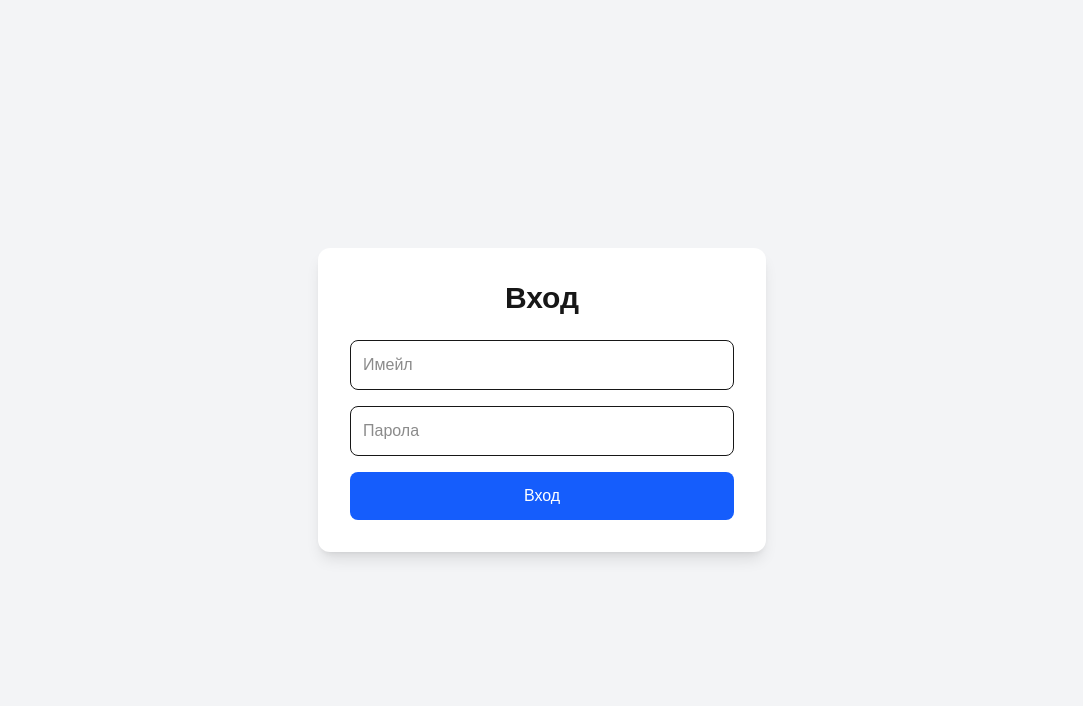
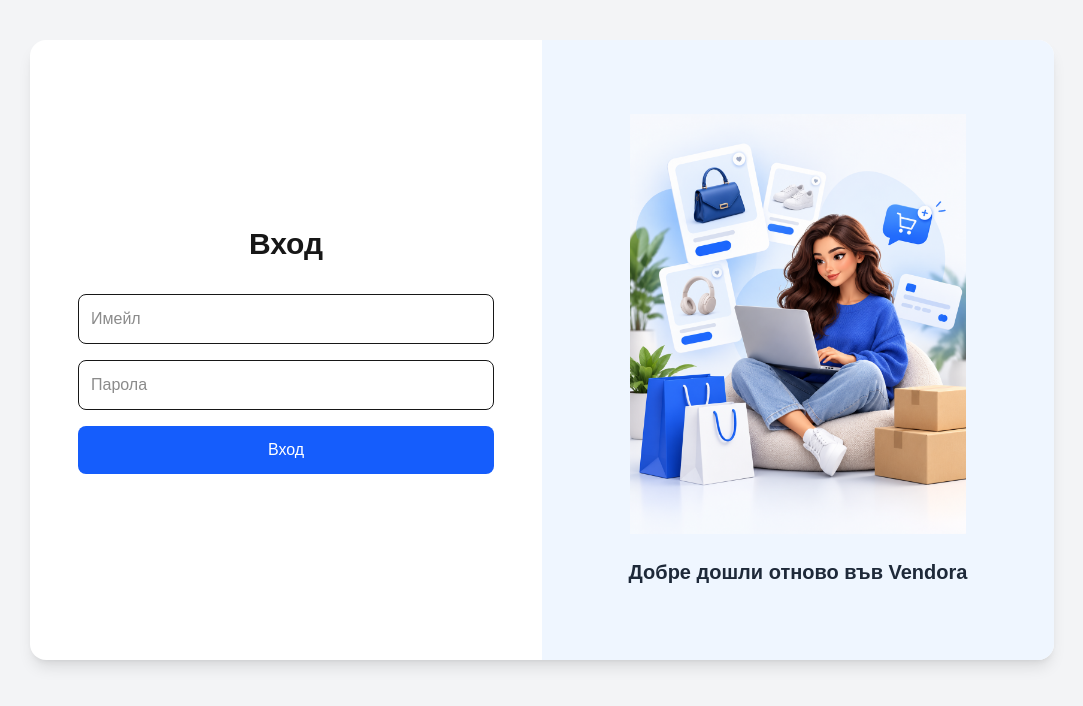
Before and after one commit to maikon79ss-dot/vendora-app, a Next.js app: page /login in a window 1280 px wide. Shown: the top 706 px of the page, without its empty margins (98-1181 px from the left). Built offline with nearby package versions, Linux system fonts and the light colour scheme; no server answers.

Commit message:
Update page.tsx

```diff
--- a/app/login/page.tsx
+++ b/app/login/page.tsx
@@ -28,10 +28,13 @@ export default function LoginPage() {
   }
 
  return (
-    <main className="min-h-screen flex items-center justify-center bg-gray-100">
-      <div className="bg-white p-8 rounded-xl shadow-lg w-full max-w-md">
+  <main className="min-h-screen bg-gray-100 px-4 py-10">
+    <div className="mx-auto grid min-h-[620px] w-full max-w-5xl overflow-hidden rounded-2xl bg-white shadow-lg md:grid-cols-2">
 
-        <h1 className="text-3xl font-bold text-center mb-6">
+      <div className="flex items-center justify-center p-8 md:p-12">
+        <div className="w-full max-w-md">
+
+          <h1 className="mb-8 text-center text-3xl font-bold">
             Вход
           </h1>
 
@@ -42,7 +45,7 @@ export default function LoginPage() {
               placeholder="Имейл"
               value={email}
               onChange={(e) => setEmail(e.target.value)}
-            className="w-full border rounded-lg p-3"
+              className="w-full rounded-lg border p-3"
             />
 
             <input
@@ -50,18 +53,18 @@ export default function LoginPage() {
               placeholder="Парола"
               value={password}
               onChange={(e) => setPassword(e.target.value)}
-            className="w-full border rounded-lg p-3"
+              className="w-full rounded-lg border p-3"
             />
 
             <button
               type="submit"
-            className="w-full bg-blue-600 text-white rounded-lg p-3 hover:bg-blue-700"
+              className="w-full rounded-lg bg-blue-600 p-3 text-white hover:bg-blue-700"
             >
               Вход
             </button>
 
             {message && (
-            <p className="text-red-600 text-center">
+              <p className="text-center text-red-600">
                 {message}
               </p>
             )}
@@ -69,6 +72,23 @@ export default function LoginPage() {
           </form>
 
         </div>
+      </div>
+
+      <div className="flex flex-col items-center justify-center bg-blue-50 p-6 md:p-10">
+
+        <img
+          src="/Vendora-login.png"
+          alt="Онлайн пазаруване във Vendora"
+          className="max-h-[420px] w-full rounded-2xl object-contain"
+        />
+
+        <p className="mt-6 text-center text-xl font-bold text-gray-800">
+          Добре дошли отново във Vendora
+        </p>
+
+      </div>
+
+    </div>
   </main>
 );
 }
```
Lines whose indentation alone changed are shown as unchanged.
